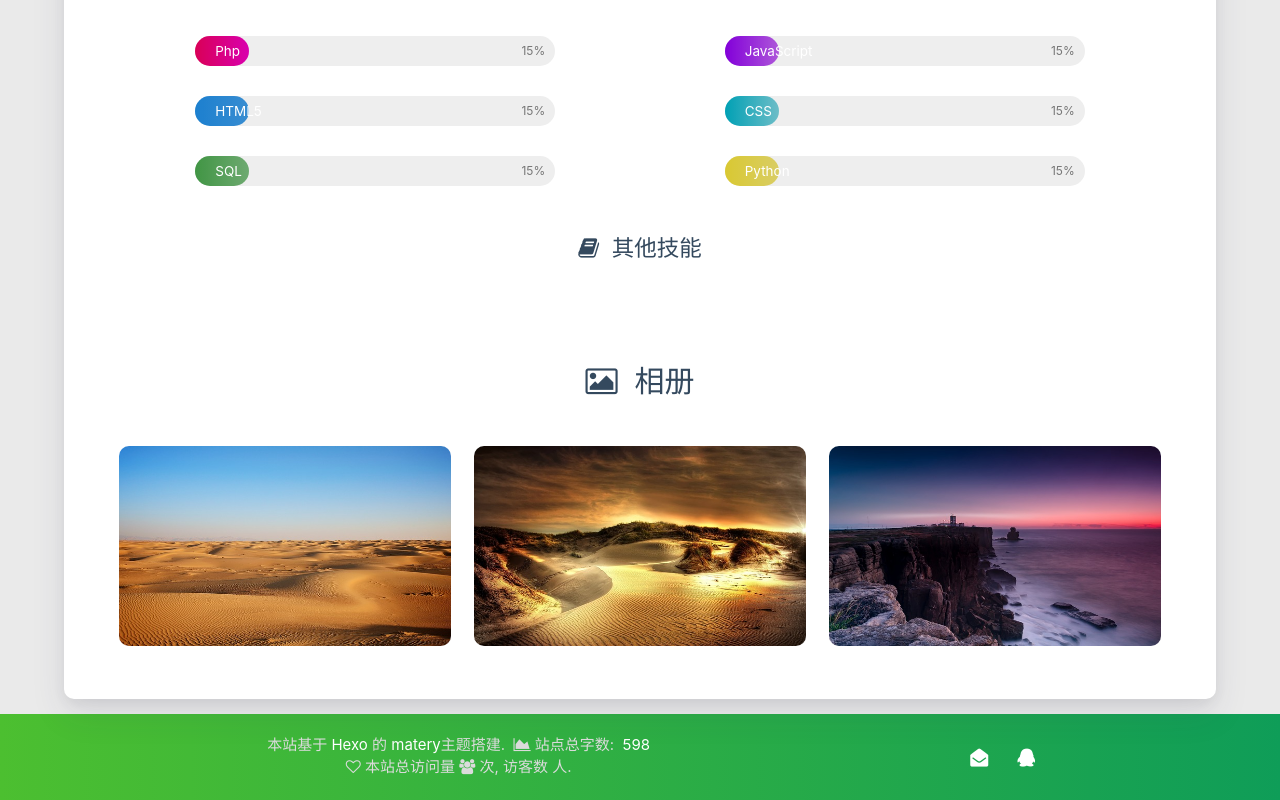
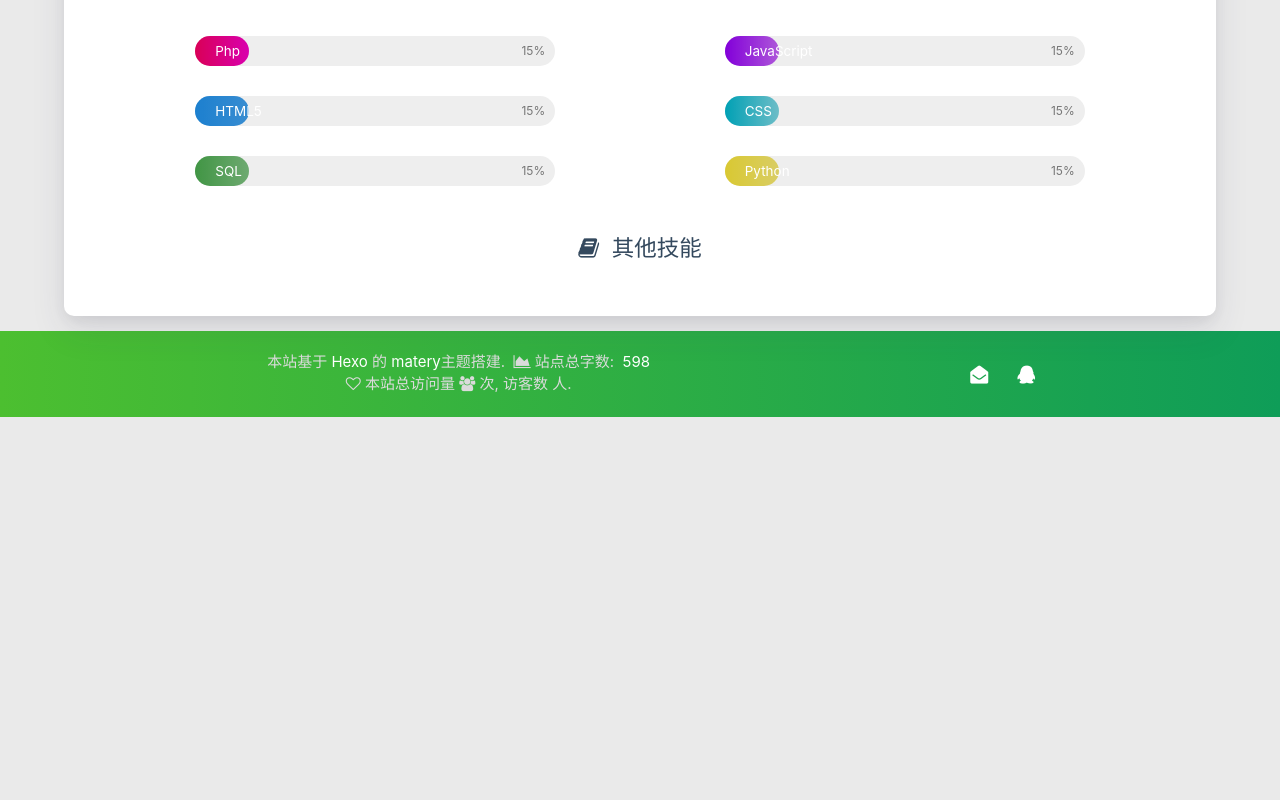
Before and after one commit to dlb666666/dib666666.github.io, a plain HTML site: page about/index.html in a window 1280 px wide. Shown: the part 1436-2236 px from the top of the page. After the commit the page ends 1853 px from the top, so only its background shows below. Drawn offline with Linux system fonts and the light colour scheme; some packages are replaced by stand-ins of ours; a script that the page names is missing.

Commit message:
Site updated: 2019-07-11 11:19:34

```diff
--- a/about/index.html
+++ b/about/index.html
@@ -221,7 +221,7 @@
 </div>
 <script>
 // 每天切换 banner 图.  Switch banner image every day.
-$('.bg-cover').css('background-image', 'url(/medias/banner/' + new Date().getDay() + '.jpg)');
+$('.bg-cover').css('background-image', 'url(https://mail.ding0x0.top/' + new Date().getDay() + '.jpg)');
 </script>
     </div>
 </div>
@@ -581,47 +581,6 @@ $('.bg-cover').css('background-image', 'url(/medias/banner/' + new Date().getDay
 
 
 
-<div id="myGallery" class="my-gallery">
-    <div class="title center-align" data-aos="zoom-in-up">
-        <i class="fa fa-photo"></i>&nbsp;&nbsp;相册
-    </div>
-    <div class="row">
-
-
-        <div class="photo col s12 m6 l4" data-aos="fade-up">
-            <div class="img-item" data-src="/medias/featureimages/0.jpg">
-                <img src="/medias/featureimages/0.jpg" class="responsive-img">
-            </div>
-        </div>
-
-        <div class="photo col s12 m6 l4" data-aos="fade-up">
-            <div class="img-item" data-src="/medias/featureimages/1.jpg">
-                <img src="/medias/featureimages/1.jpg" class="responsive-img">
-            </div>
-        </div>
-
-        <div class="photo col s12 m6 l4" data-aos="fade-up">
-            <div class="img-item" data-src="/medias/featureimages/2.jpg">
-                <img src="/medias/featureimages/2.jpg" class="responsive-img">
-            </div>
-        </div>
-
-
-    </div>
-</div>
-
-<script>
-    $(function () {
-        let animateClass = 'animated pulse';
-        $('#myGallery .photo').hover(function () {
-            $(this).addClass(animateClass);
-        }, function () {
-            $(this).removeClass(animateClass);
-        });
-    });
-</script>
-
-
             </div>
         </div>
     </div>
```
Also changed, not shown: archives/2019/07/index.html (+1 -1 lines), archives/2019/index.html (+1 -1 lines), archives/index.html (+1 -1 lines), categories/Markdown/index.html (+1 -1 lines), categories/index.html (+1 -1 lines), friends/index.html (+1 -1 lines), index.html (+1 -1 lines), tags/index.html (+1 -1 lines).
